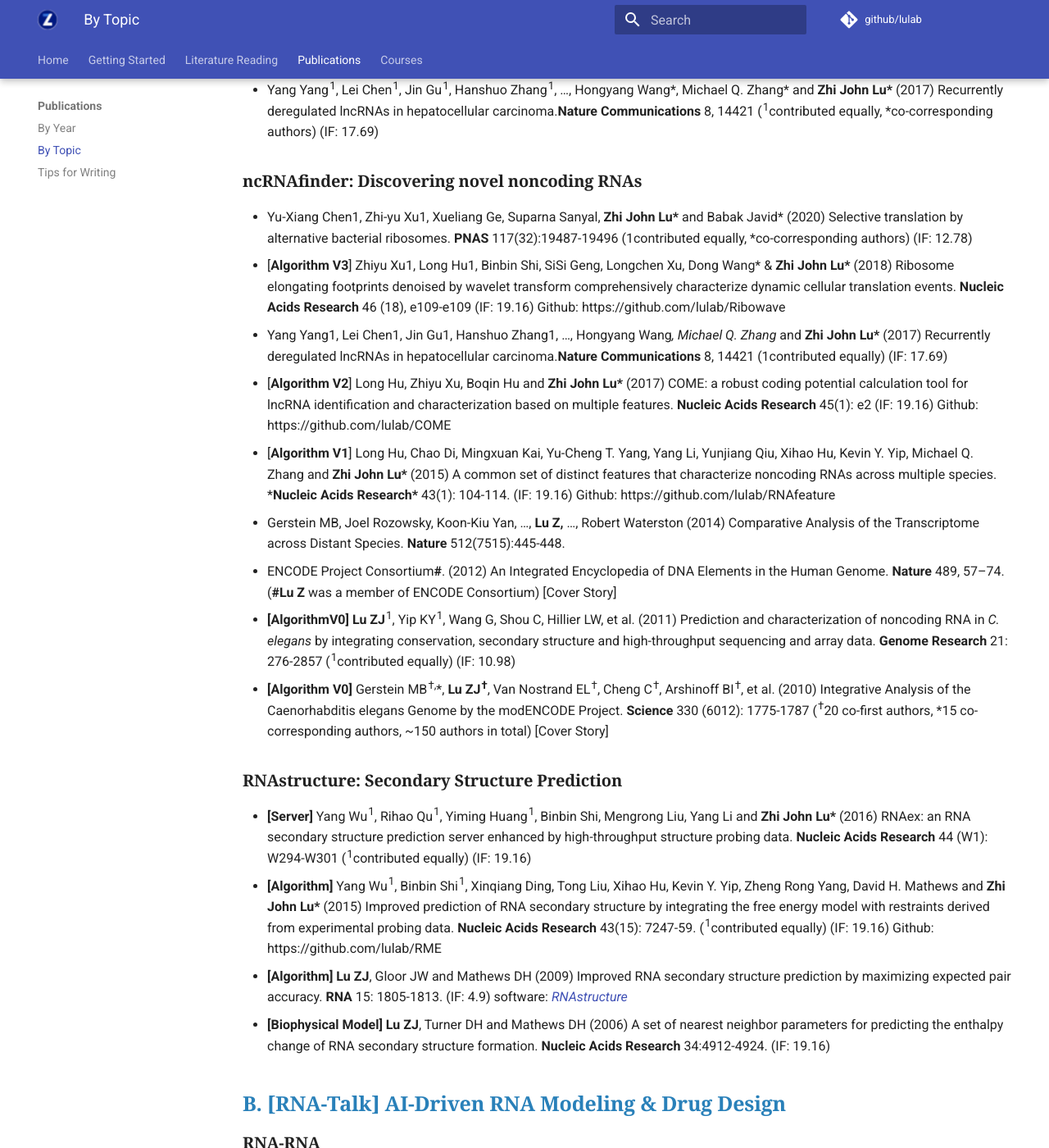
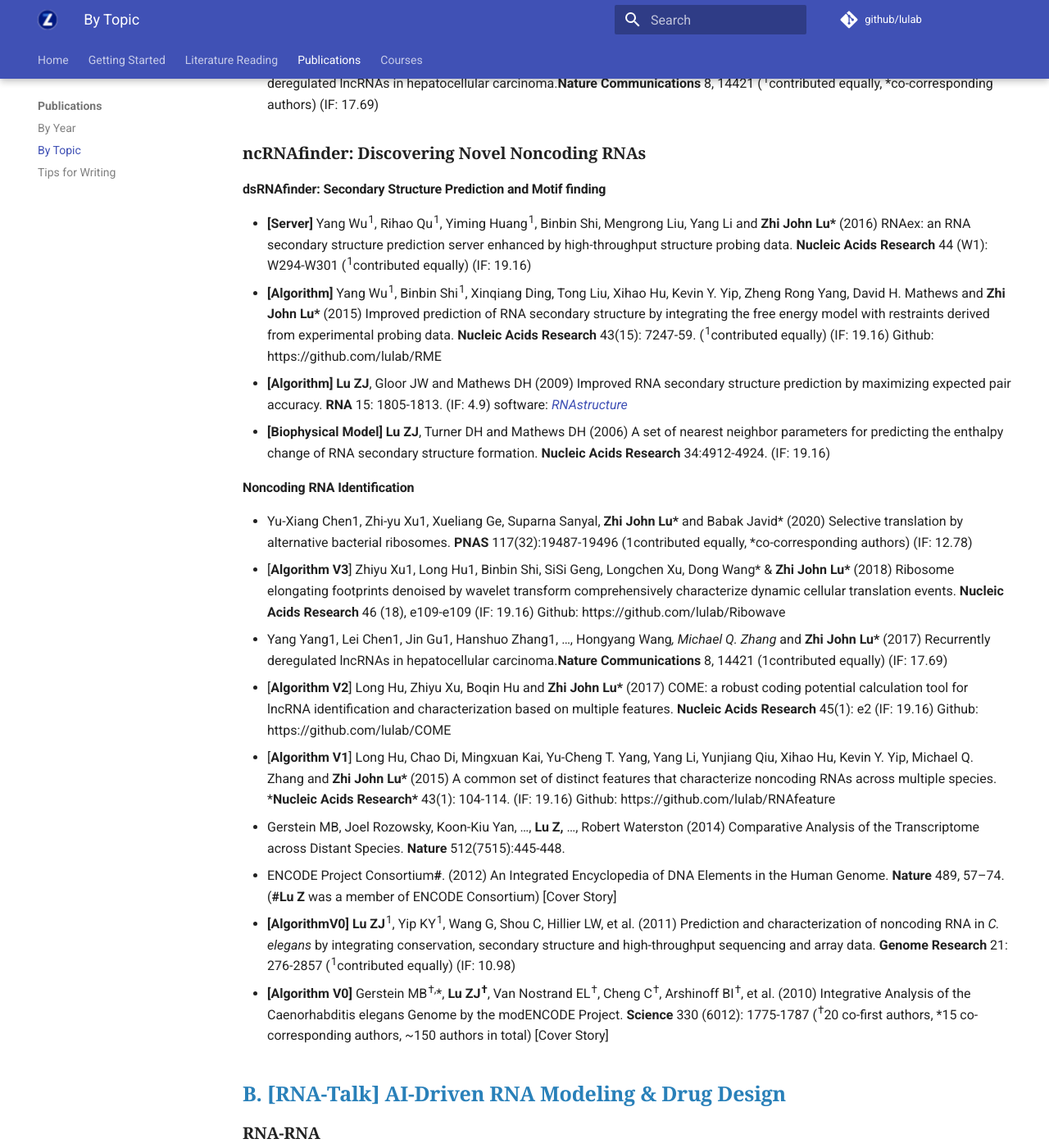
Before and after one commit to lulab/mkdocs, an MkDocs documentation site: the page built from docs/pub/pub-topics.md, in a window 1280 px wide and 1400 px high, scrolled down 1847 px. Shown: the whole window at 82% size. Built offline with MkDocs 1.6.1 and Material for MkDocs 9.7.7, drawn with Linux system fonts in a browser that asks for light colours; some of the changed lines change nothing that is shown; some of the changed text lies outside the part shown.

Commit message:
Update pub-topics.md

```diff
--- a/docs/pub/pub-topics.md
+++ b/docs/pub/pub-topics.md
@@ -37,7 +37,17 @@ hide:
 - Chang Tan<sup>1</sup>, Jingyi Cao<sup>1</sup>, Lu Chen<sup>1</sup>, Xiaochen Xi, Siqi Wang, Yumin Zhu, Liuqing Yang, Longteng Ma, Dong Wang, Jianhua Yin\*, Ti Zhang\* and **Zhi John Lu\*** (2019) Noncoding RNAs serve as diagnosis and prognosis biomarkers for hepatocellular carcinoma. **Clinical Chemistry** 65(7):905-915  (<sup>1</sup>contributed equally, \*co-corresponding authors) (IF: 8.3) (Patent Protected)
 - Yang Yang<sup>1</sup>, Lei Chen<sup>1</sup>, Jin Gu<sup>1</sup>, Hanshuo Zhang<sup>1</sup>, …, Hongyang Wang\*, Michael Q. Zhang\* and **Zhi John Lu\*** (2017) Recurrently deregulated lncRNAs in hepatocellular carcinoma.**Nature Communications** 8, 14421 (<sup>1</sup>contributed equally, \*co-corresponding authors) (IF: 17.69)
 
-### ncRNAfinder: Discovering novel noncoding RNAs
+### ncRNAfinder: Discovering Novel Noncoding RNAs
+
+#### dsRNAfinder: Secondary Structure Prediction and Motif finding
+
+- **[Server]** Yang Wu<sup>1</sup>, Rihao Qu<sup>1</sup>, Yiming Huang<sup>1</sup>, Binbin Shi, Mengrong Liu, Yang Li and **Zhi John Lu\*** (2016) RNAex: an RNA secondary structure prediction server enhanced by high-throughput structure probing data. **Nucleic Acids Research** 44 (W1): W294-W301 (<sup>1</sup>contributed equally) (IF: 19.16)
+- **[Algorithm]** Yang Wu<sup>1</sup>, Binbin Shi<sup>1</sup>, Xinqiang Ding, Tong Liu, Xihao Hu, Kevin Y. Yip, Zheng Rong Yang, David H. Mathews and **Zhi John Lu\*** (2015) Improved prediction of RNA secondary structure by integrating the free energy model with restraints derived from experimental probing data. **Nucleic Acids Research** 43(15): 7247-59. (<sup>1</sup>contributed equally) (IF: 19.16) Github: https://github.com/lulab/RME
+- **\[Algorithm\]** **Lu ZJ**, Gloor JW and Mathews DH (2009) Improved RNA secondary structure prediction by maximizing expected pair accuracy. **RNA** 15: 1805-1813. (IF: 4.9) software: [*RNAstructure*](https://rna.urmc.rochester.edu/RNAstructure.html)
+- **[Biophysical Model]** **Lu ZJ**, Turner DH and Mathews DH (2006) A set of nearest neighbor parameters for predicting the enthalpy change of RNA secondary structure formation. **Nucleic Acids Research** 34:4912-4924. (IF: 19.16)
+
+
+#### Noncoding RNA Identification
 
 - Yu-Xiang Chen1, Zhi-yu Xu1, Xueliang Ge, Suparna Sanyal, **Zhi John Lu\*** and Babak Javid* (2020) Selective translation by alternative bacterial ribosomes. **PNAS** 117(32):19487-19496 (1contributed equally, *co-corresponding authors) (IF: 12.78)
 - \[**Algorithm V3**\] Zhiyu Xu1, Long Hu1, Binbin Shi, SiSi Geng, Longchen Xu, Dong Wang* & **Zhi John Lu\*** (2018) Ribosome elongating footprints denoised by wavelet transform comprehensively characterize dynamic cellular translation events. **Nucleic Acids Research** 46 (18), e109-e109 (IF: 19.16) Github: https://github.com/lulab/Ribowave
@@ -50,13 +60,6 @@ hide:
 - **[Algorithm V0]** Gerstein MB<sup>†,</sup>\*, **Lu ZJ<sup>†</sup>**, Van Nostrand EL<sup>†</sup>, Cheng C<sup>†</sup>, Arshinoff BI<sup>†</sup>, et al. (2010) Integrative Analysis of the Caenorhabditis elegans Genome by the modENCODE Project.  **Science** 330 (6012): 1775-1787  (<sup>†</sup>20 co-first authors, \*15 co-corresponding authors, ~150 authors in total) [Cover Story]
 
 
-
-### RNAstructure: Secondary Structure Prediction
-
-- **[Server]** Yang Wu<sup>1</sup>, Rihao Qu<sup>1</sup>, Yiming Huang<sup>1</sup>, Binbin Shi, Mengrong Liu, Yang Li and **Zhi John Lu\*** (2016) RNAex: an RNA secondary structure prediction server enhanced by high-throughput structure probing data. **Nucleic Acids Research** 44 (W1): W294-W301 (<sup>1</sup>contributed equally) (IF: 19.16)
-- **[Algorithm]** Yang Wu<sup>1</sup>, Binbin Shi<sup>1</sup>, Xinqiang Ding, Tong Liu, Xihao Hu, Kevin Y. Yip, Zheng Rong Yang, David H. Mathews and **Zhi John Lu\*** (2015) Improved prediction of RNA secondary structure by integrating the free energy model with restraints derived from experimental probing data. **Nucleic Acids Research** 43(15): 7247-59. (<sup>1</sup>contributed equally) (IF: 19.16) Github: https://github.com/lulab/RME
-- **\[Algorithm\]** **Lu ZJ**, Gloor JW and Mathews DH (2009) Improved RNA secondary structure prediction by maximizing expected pair accuracy. **RNA** 15: 1805-1813. (IF: 4.9) software: [*RNAstructure*](https://rna.urmc.rochester.edu/RNAstructure.html)
-- **[Biophysical Model]** **Lu ZJ**, Turner DH and Mathews DH (2006) A set of nearest neighbor parameters for predicting the enthalpy change of RNA secondary structure formation. **Nucleic Acids Research** 34:4912-4924. (IF: 19.16)
 
 
 ## B. [RNA-Talk] AI-Driven RNA Modeling & Drug Design
```
